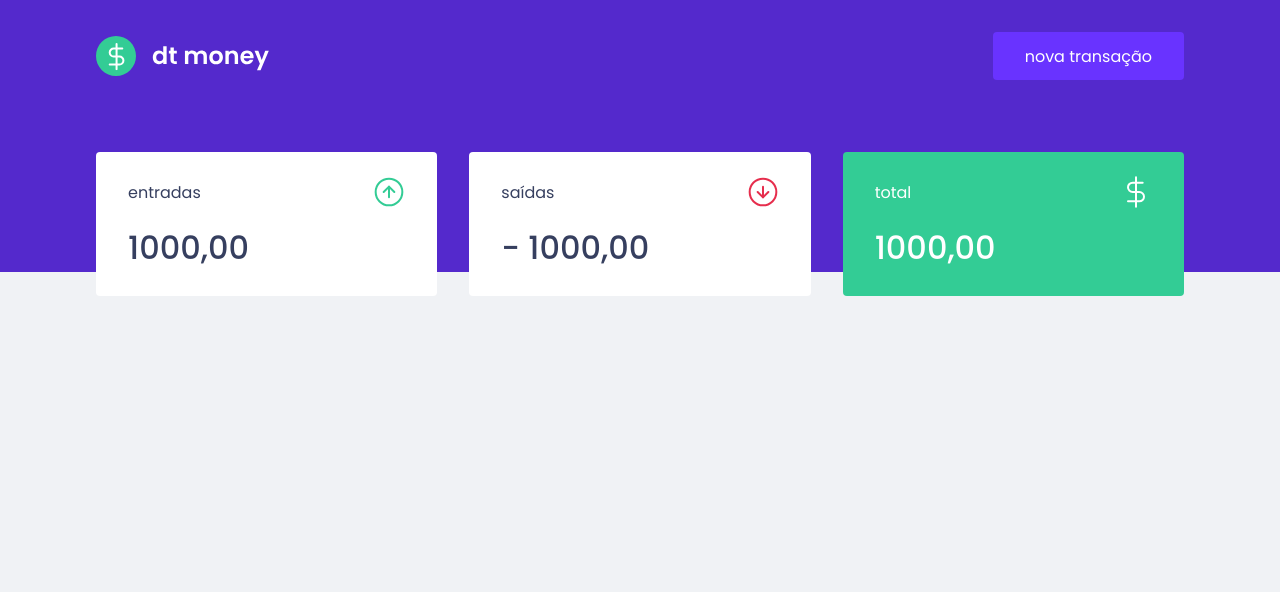
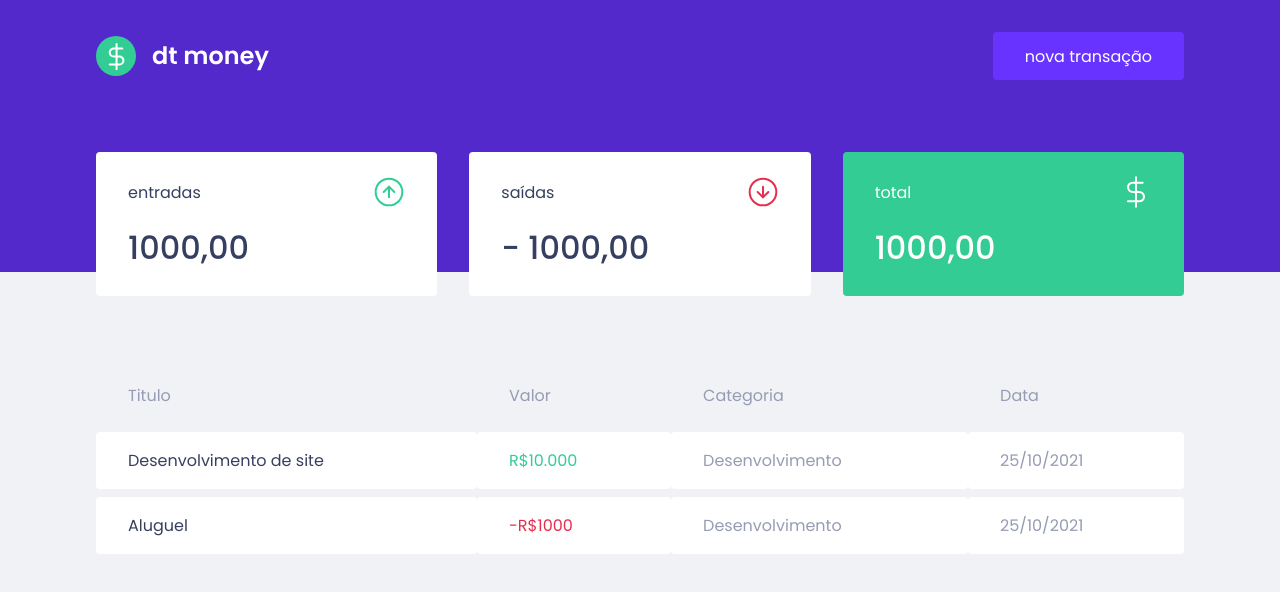
Before and after one commit to carlos-dev/dtmoney, a React (Create React App) app: page / in a window 1280 px wide. Shown: the top 592 px of the page. Built offline with nearby package versions, Linux system fonts and the light colour scheme.

Commit message:
criando componente de tabela

```diff
--- a/src/components/Dashboard/index.tsx
+++ b/src/components/Dashboard/index.tsx
@@ -1,4 +1,5 @@
 import {Summary} from '../Summary'
+import { TransactionsTable } from '../transactionsTable';
 
 import * as S from './styles';
 
@@ -6,6 +7,7 @@
   return (
     <S.Container>
       <Summary />
+      <TransactionsTable />
     </S.Container>
   );
 }
--- /dev/null
+++ b/src/components/transactionsTable/index.tsx
@@ -0,0 +1,36 @@
+import * as S from './styles';
+
+export function TransactionsTable() {
+  return (
+    <S.Container>
+      <table>
+        <thead>
+
+        </thead>
+
+        <tr>
+          <th>Titulo</th>
+          <th>Valor</th>
+          <th>Categoria</th>
+          <th>Data</th>
+        </tr>
+
+        <tbody>
+          <tr>
+            <td>Desenvolvimento de site</td>
+            <td className="deposit">R$10.000</td>
+            <td>Desenvolvimento</td>
+            <td>25/10/2021</td>
+          </tr>
+
+          <tr>
+            <td>Aluguel</td>
+            <td className="withdraw">-R$1000</td>
+            <td>Desenvolvimento</td>
+            <td>25/10/2021</td>
+          </tr>
+        </tbody>
+      </table>
+    </S.Container>
+  );
+}
--- /dev/null
+++ b/src/components/transactionsTable/styles.ts
@@ -0,0 +1,38 @@
+import styled from 'styled-components';
+
+export const Container = styled.div`
+  margin-top: 4rem;
+
+  table {
+    width: 100%;
+    border-spacing: 0 0.5rem;
+
+    th {
+      color: var(--text-body);
+      font-weight: 400;
+      padding: 1rem 2rem;
+      text-align: left;
+      line-height: 1.5rem;
+    }
+
+    td {
+      padding: 1rem 2rem;
+      border: 0;
+      background: var(--shape);
+      color: var(--text-body);
+      border-radius: 0.25rem;
+
+      &:first-child {
+        color: var(--text-title);
+      }
+
+      &.deposit {
+        color: var(--green);
+      }
+
+      &.withdraw {
+        color: var(--red);
+      }
+    }
+  }
+`;
--- a/src/styles/global.ts
+++ b/src/styles/global.ts
@@ -44,7 +44,8 @@
     cursor: not-allowed;
   }
 
-  p, button, a, input, textarea, strong {
+  body, input, textarea, button {
     font-family: 'Poppins', sans-serif;
+    font-weight: 400;
   }
 `;
```
